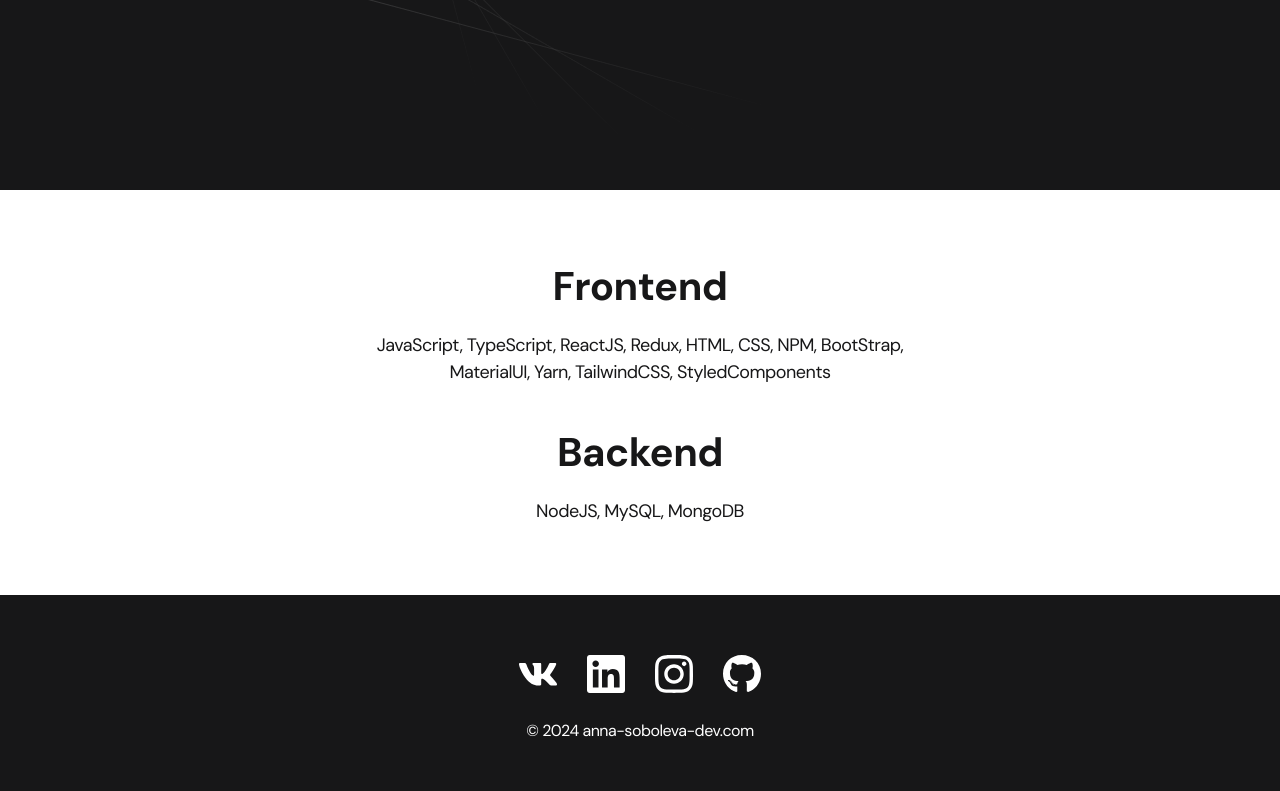
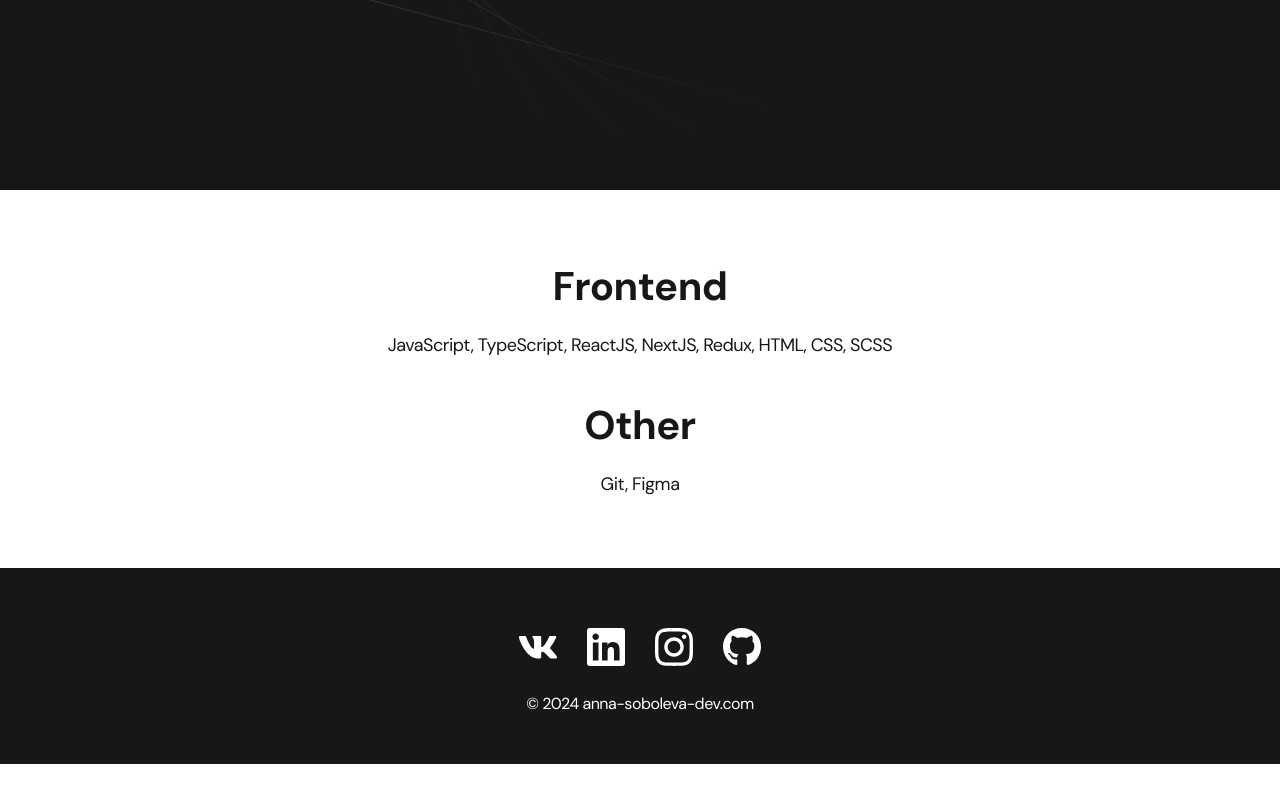
Before and after one commit to AnnaHelvetii/Portfolio-project-react, a React (Create React App) app: page / in a window 1280 px wide. Shown: the part 581-1372 px from the top of the page. After the commit the page ends 1345 px from the top, so only its background shows below. Built offline with nearby package versions, Linux system fonts and the light colour scheme.

Commit message:
CSS transition/transform for buttons&links

```diff
--- a/src/App.js
+++ b/src/App.js
@@ -15,7 +15,7 @@ function App() {
 	return (
 		<div className="App">
 			<Router>
-				<ScrollToTop/>
+				<ScrollToTop />
 				<Navbar />
 
 				<Routes>
--- a/src/components/footer/Footer.js
+++ b/src/components/footer/Footer.js
@@ -12,7 +12,7 @@ const Footer = () => {
 				<div className="footer__wrapper">
 					<ul className="social">
 						<li className="social__item">
-							<a href="#!">
+							<a href="https://vk.com/we_are_helvetios" target="_blank" rel="noreferrer">
 								<img src={vk} alt="link" />
 							</a>
 						</li>
@@ -22,12 +22,12 @@ const Footer = () => {
 							</a>
 						</li>
 						<li className="social__item">
-							<a href="#!">
+							<a href="https://www.instagram.com/anna_helvetii" target="_blank" rel="noreferrer">
 								<img src={instagram} alt="link" />
 							</a>
 						</li>
 						<li className="social__item">
-							<a href="#!">
+							<a href="https://github.com/AnnaHelvetii" target="_blank" rel="noreferrer">
 								<img src={gitHub} alt="link" />
 							</a>
 						</li>
--- a/src/components/footer/style.css
+++ b/src/components/footer/style.css
@@ -20,6 +20,16 @@
 	align-items: center;
 }
 
+.social__item {
+	cursor: pointer;
+	transition: opacity 0.2s, transform 0.35s cubic-bezier(0.52, 0, 0.27, 2);
+}
+
+.social__item:hover {
+	opacity: 0.8;
+	transform: scale(1.3);
+}
+
 .copyright {
 	font-size: 16px;
 }
--- a/src/components/navbar/style.css
+++ b/src/components/navbar/style.css
@@ -41,11 +41,13 @@
 
 .nav-list__link {
 	color: var(--white);
-	transition: opacity 0.2s ease-in;
+	transition: opacity 0.2s ease-in, font-size 0.3s ease-out;
 }
 
 .nav-list__link:hover {
 	opacity: 0.8;
+	font-size: 18px;
+	background-color: var(--accent);
 }
 
 .nav-list__link--active {
--- a/src/pages/Home.js
+++ b/src/pages/Home.js
@@ -4,21 +4,18 @@ const Home = () => {
 	return (
 		<>
 			<Header />
-
 			<main className="section">
 				<div className="container">
-
 					<ul className="content-list">
 						<li className="content-list__item">
 							<h2 className="title-2">Frontend</h2>
-							<p>JavaScript, TypeScript, ReactJS, Redux, HTML, CSS, NPM, BootStrap, MaterialUI, Yarn, TailwindCSS, StyledComponents</p>
+							<p>JavaScript, TypeScript, ReactJS, NextJS, Redux, HTML, CSS, SCSS</p>
 						</li>
 						<li className="content-list__item">
-							<h2 className="title-2">Backend</h2>
-							<p>NodeJS, MySQL, MongoDB</p>
+							<h2 className="title-2">Other</h2>
+							<p>Git, Figma</p>
 						</li>
 					</ul>
-
 				</div>
 			</main>
 		</>
--- a/src/styles/main.css
+++ b/src/styles/main.css
@@ -112,12 +112,15 @@ html, body {
 	letter-spacing: 0.15px;
 	font-size: 16px;
 	font-weight: 500;
-
-	transition: opacity 0.2s ease-in;
+	transition: opacity 0.2s ease-in, transform 0.4s cubic-bezier(0.52, 0, 0.27, 2);
 }
 
 .btn:hover {
 	opacity: 0.8;
+	transform: scale(110%);
+	color: var(--accent);
+	background-color: var(--white);
+	cursor: pointer;
 }
 
 .btn:active {
```
